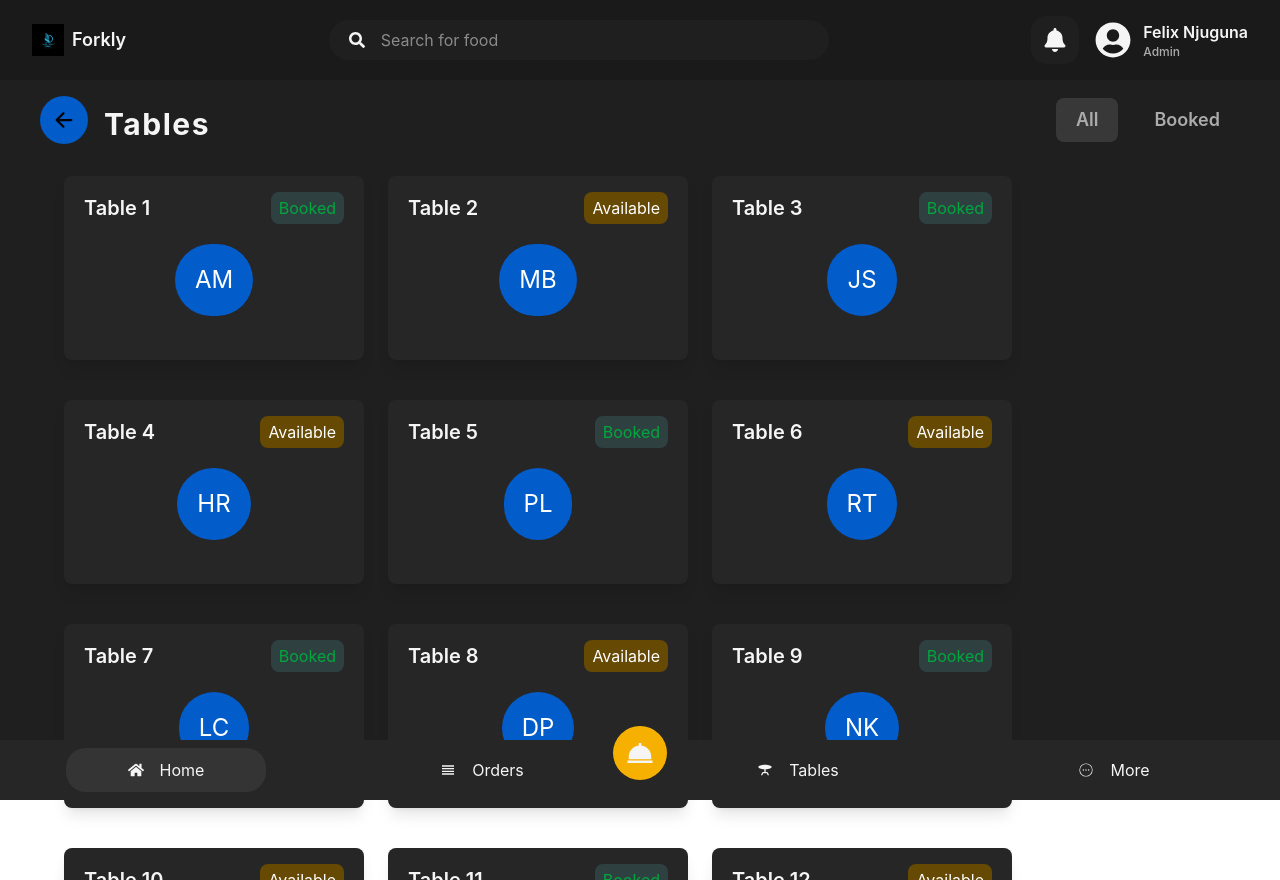
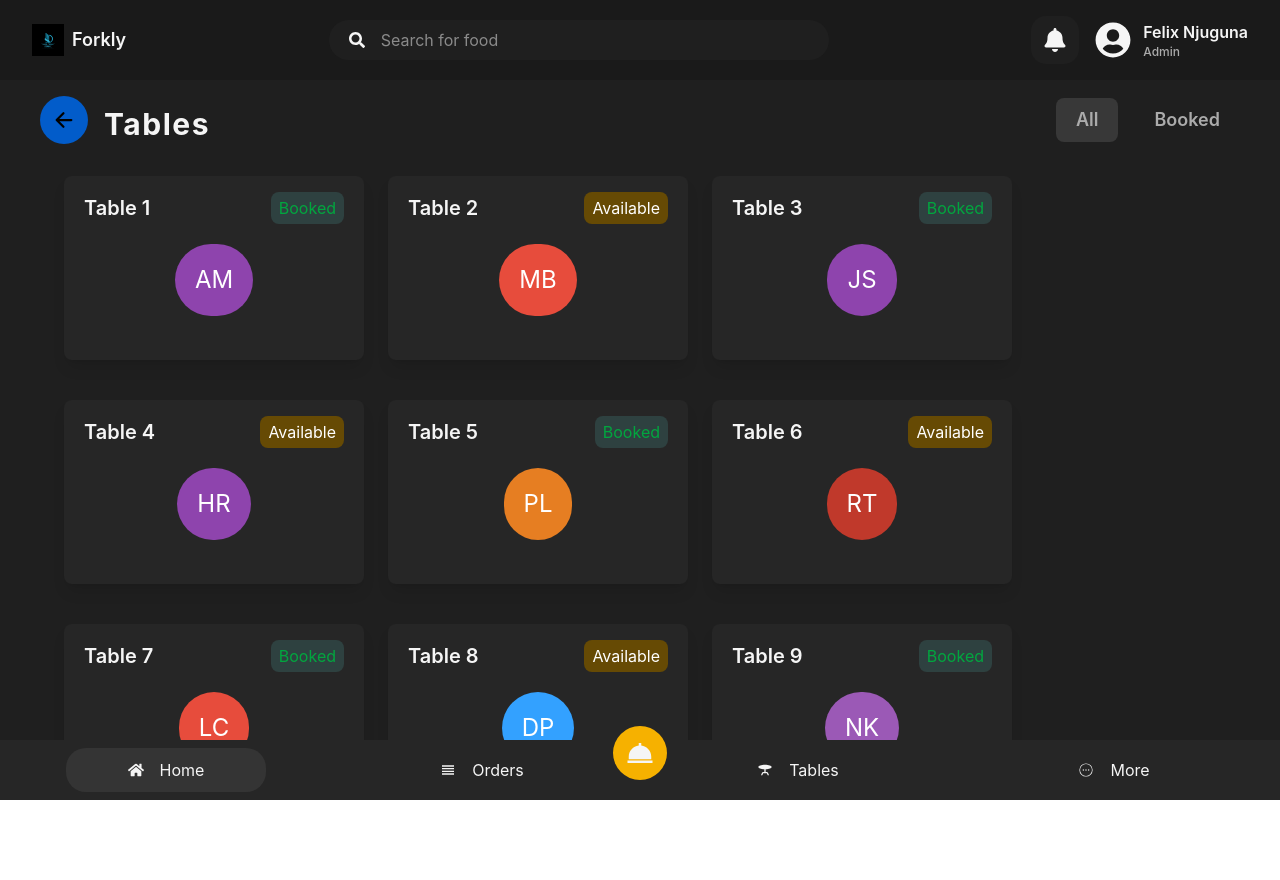
Before and after one commit to FlxBot001/pos_system, a React (Vite) app: page /tables in a window 1280 px wide. After the commit the page ends 800 px from the top, so only its background shows below. Built offline with nearby package versions, Linux system fonts and the light colour scheme.

Commit message:
Updated tables fully

```diff
--- a/src/components/tables/TableCard.jsx
+++ b/src/components/tables/TableCard.jsx
@@ -1,4 +1,5 @@
 import React from 'react'
+import { getRandomBG } from '../../utils'
 
 
 const TableCard = ({
@@ -10,7 +11,7 @@ const TableCard = ({
     return (
         <div
             key={key}
-            className="w-[300px] bg-[#262626] p-4 rounded-lg mb-4 shadow-lg cursor-pointer"
+            className="w-[300px] bg-[#262626] p-4 rounded-lg mb-4 hover:bg-[#1f1f1f] shadow-lg cursor-pointer"
         >
             <div className="flex items-center justify-between px-1">
                 <h1 className="text-xl text-[#f5f5f5] font-semibold">
@@ -21,7 +22,7 @@ const TableCard = ({
                 </p>
             </div>
             <div className="flex items-center justify-center mb-7 mt-5">
-                <h1 className={`text-white rounded-full p-5 text-2xl bg-[#025cca]`}>
+                <h1 style={{ backgroundColor: getRandomBG() }} className={`text-white rounded-full p-5 text-2xl`}>
                     {initials}
                 </h1>
             </div>
--- a/src/constants/constants.ts
+++ b/src/constants/constants.ts
@@ -88,7 +88,32 @@ export const tables = [
     { id: 12, name: "Table 12", status: "Available", initial: "JS", seats: 6 },
     { id: 13, name: "Table 13", status: "Booked", initial: "EK", seats: 2 },
     { id: 14, name: "Table 14", status: "Available", initial: "QN", seats: 6 },
-    { id: 15, name: "Table 15", status: "Booked", initial: "TW", seats: 3 }
+    { id: 15, name: "Table 15", status: "Booked", initial: "TW", seats: 3 },
+    { id: 16, name: "Table 16", status: "Available", initial: "ZY", seats: 4 },
+    { id: 17, name: "Table 17", status: "Booked", initial: "FD", seats: 5 },
+    { id: 18, name: "Table 18", status: "Available", initial: "VK", seats: 3 },
+    { id: 19, name: "Table 19", status: "Booked", initial: "NM", seats: 6 },
+    { id: 20, name: "Table 20", status: "Available", initial: "XJ", seats: 4 },
+    { id: 21, name: "Table 21", status: "Booked", initial: "OP", seats: 2 },
+    { id: 22, name: "Table 22", status: "Available", initial: "WE", seats: 4 },
+    { id: 23, name: "Table 23", status: "Booked", initial: "YU", seats: 5 },
+    { id: 24, name: "Table 24", status: "Available", initial: "AZ", seats: 3 },
+    { id: 25, name: "Table 25", status: "Booked", initial: "BN", seats: 6 },
+    { id: 26, name: "Table 26", status: "Available", initial: "CM", seats: 4 },
+    { id: 27, name: "Table 27", status: "Booked", initial: "DF", seats: 5 },
+    { id: 28, name: "Table 28", status: "Available", initial: "GH", seats: 2 },
+    { id: 29, name: "Table 29", status: "Booked", initial: "JK", seats: 4 },
+    { id: 30, name: "Table 30", status: "Available", initial: "LM", seats: 3 },
+    { id: 31, name: "Table 31", status: "Booked", initial: "NP", seats: 6 },
+    { id: 32, name: "Table 32", status: "Available", initial: "QR", seats: 4 },
+    { id: 33, name: "Table 33", status: "Booked", initial: "ST", seats: 5 },
+    { id: 34, name: "Table 34", status: "Available", initial: "UV", seats: 3 },
+    { id: 35, name: "Table 35", status: "Booked", initial: "WX", seats: 6 },
+    { id: 36, name: "Table 36", status: "Available", initial: "YZ", seats: 4 },
+    { id: 37, name: "Table 37", status: "Booked", initial: "AB", seats: 5 },
+    { id: 38, name: "Table 38", status: "Available", initial: "CD", seats: 2 },
+    { id: 39, name: "Table 39", status: "Booked", initial: "EF", seats: 4 },
+    { id: 40, name: "Table 40", status: "Available", initial: "GH", seats: 3 },
   ];
 
 export const startersItem = [
--- a/src/pages/Tables.jsx
+++ b/src/pages/Tables.jsx
@@ -1,15 +1,17 @@
-import React, { useState } from 'react'
-import BottomNav from '../components/shared/BottomNav'
-import BackButton from '../components/shared/BackButton'
+import React, { useState } from 'react';
+import BottomNav from '../components/shared/BottomNav';
+import BackButton from '../components/shared/BackButton';
 import TableCard from '../components/tables/TableCard';
 import { tables } from '../constants/constants';
 
 const Tables = () => {
-
   const [status, setStatus] = useState('all');
 
+  // Filter tables based on status
+  const filteredTables = status === 'all' ? tables : tables.filter(table => table.status === 'Booked');
+
   return (
-    <section className='bg-[#1f1f1f] h-[calc(100vh-5rem)] overflow-hidden"'>
+    <section className='bg-[#1f1f1f] h-[calc(100vh-5rem)] overflow-hidden'>
       <div className="flex items-center justify-between px-10 py-4">
         <div className="flex items-center gap-4">
           <BackButton />
@@ -21,37 +23,37 @@ const Tables = () => {
         <div className="flex items-center justify-around gap-4">
           <button
             onClick={() => setStatus('all')}
-            className={`text-lg text-[#ababab] ${status === "all" && "bg-[#383838] rounded-lg px-5 py-2"} rounded-lg px-5 py-2 font-semibold`}>
+            className={`text-lg text-[#ababab] font-semibold px-5 py-2 rounded-lg ${status === "all" ? "bg-[#383838]" : ""}`}>
             All
           </button>
           <button
             onClick={() => setStatus('booked')}
-            className={`text-lg text-[#ababab] ${status === "booked" && "bg-[#383838] rounded-lg px-5 py-2"} rounded-lg px-5 py-2 font-semibold`}>
+            className={`text-lg text-[#ababab] font-semibold px-5 py-2 rounded-lg ${status === "booked" ? "bg-[#383838]" : ""}`}>
             Booked
           </button>
         </div>
       </div>
-      {/* Tables Card */}
+
+      {/* Tables List */}
       <div className="flex flex-wrap gap-6 px-16 py-4 overflow-y-scroll scrollbar-hide h-[calc(100vh-5rem)]">
-        {
-          tables.map((table) => {
-            return (
+        {filteredTables.length > 0 ? (
+          filteredTables.map((table) => (
             <TableCard
               key={table.id}
               name={table.name}
               status={table.status}
               initials={table.initial}
             />
-            )
-          })
-        }
+          ))
+        ) : (
+          <p className="text-[#ababab] text-center w-full mt-10">No tables found.</p>
+        )}
       </div>
-
 
       {/* Bottom Nav */}
       <BottomNav />
     </section>
-  )
-}
+  );
+};
 
-export default Tables
+export default Tables;
--- a/src/utils/index.js
+++ b/src/utils/index.js
@@ -1,39 +1,25 @@
 export const getRandomBG = () => {
     const colors = [
-        '#f1f1f1',
-        '#f8f8f8',
-        '#f0f0f0',
-        '#e8e8e8',
-        '#e0e0e0',
-        '#d8d8d8',
-        '#d0d0d0',
-        '#c8c8c8',
-        '#c0c0c0',
-        '#b8b8b8',
-        '#b0b0b0',
-        '#a8a8a8',
-        '#a0a0a0',
-        '#989898',
-        '#909090',
-        '#888888',
-        '#808080',
-        '#787878',
-        '#707070',
-        '#686868',
-        '#606060',
-        '#585858',
-        '#505050',
-        '#484848',
-        '#404040',
-        '#383838',
-        '#303030',
-        '#282828',
-        '#202020',
-        '#181818',
-        '#101010',
-        '#080808',
-        '#000000',
+        '#FF5733', // Vibrant Red
+        '#FFBD33', // Yellow-Orange
+        '#33FF57', // Vibrant Green
+        '#33A1FF', // Sky Blue
+        '#8E44AD', // Purple
+        '#F39C12', // Bright Yellow
+        '#E74C3C', // Bright Red
+        '#1ABC9C', // Teal
+        '#9B59B6', // Lavender
+        '#3498DB', // Blue
+        '#F1C40F', // Golden Yellow
+        '#2ECC71', // Emerald Green
+        '#E67E22', // Orange
+        '#16A085', // Dark Cyan
+        '#D35400', // Deep Orange
+        '#2980B9', // Strong Blue
+        '#8E44AD', // Bold Purple
+        '#C0392B', // Red
+        '#7F8C8D', // Cool Gray
+        '#2C3E50', // Dark Blue
     ];
-    const color = colors[Math.floor(Math.random() * colors.length)];
-    return "bg-[" + color + "]";
-}
+    return colors[Math.floor(Math.random() * colors.length)];
+};
```
Lines whose indentation alone changed are shown as unchanged.
